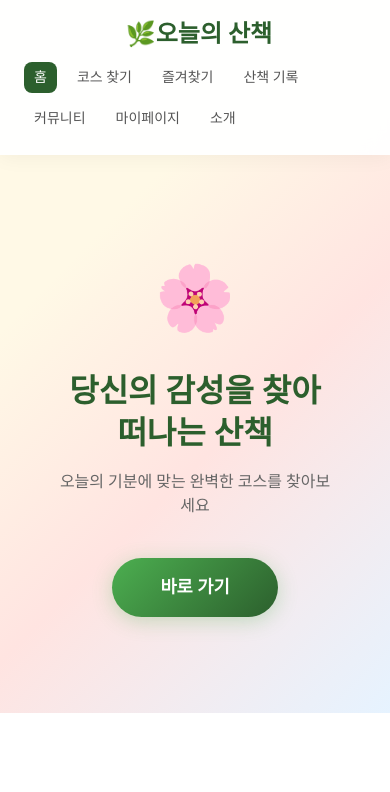
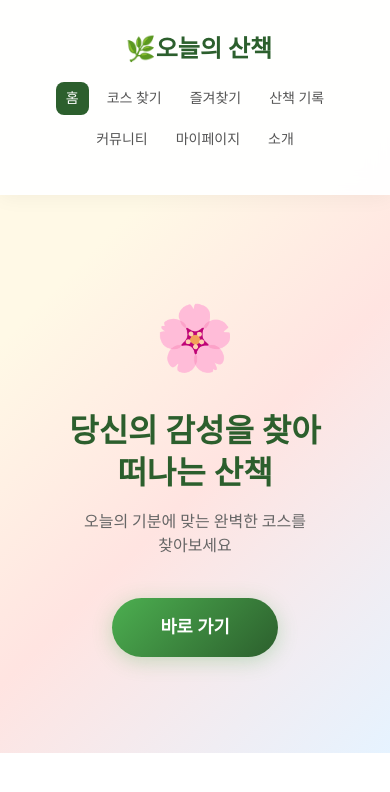
Before and after one commit to yewon71/web, a plain HTML site: page index.html in a window 390 px wide. Drawn offline with nearby package versions, Linux system fonts and the light colour scheme.

Commit message:
Update style.css

```diff
--- a/style.css
+++ b/style.css
@@ -1344,45 +1344,45 @@ cursor: pointer;}
 
 
     }
-/* 1. 헤더 내부 요소를 가로로 정렬 */
+/* --- 1. 본문 텍스트: 띄어쓰기 기준으로 줄바꿈 (떠-나는 방지) --- */
+body, p, span, div {
+    word-break: keep-all;
+    overflow-wrap: break-word;
+}
+
+/* --- 2. 기본 헤더 설정 (PC 버전: 한 줄 배열) --- */
 .header-content {
     display: flex;
-    justify-content: space-between; /* 로고는 왼쪽, 메뉴는 오른쪽 */
-    align-items: center;           /* 세로 중앙 정렬 */
-    flex-wrap: nowrap;             /* 줄바꿈 방지 */
-    overflow-x: hidden;            /* 삐져나가는 부분 숨김 */
+    justify-content: space-between;
+    align-items: center;
+    padding: 10px 20px;
 }
 
-/* 2. 네비게이션 메뉴 설정 */
 .nav {
     display: flex;
-    gap: 10px;                     /* 버튼 사이 간격 */
-    white-space: nowrap;           /* 글자가 두 줄로 되는 것 방지 */
+    gap: 15px;
 }
 
-/* 3. 모바일용 특별 설정 (화면이 768px보다 작을 때) */
+/* --- 3. 모바일 전용 설정 (화면 너비 768px 이하일 때만 적용) --- */
 @media (max-width: 768px) {
     .header-content {
-        flex-direction: column;    /* 모바일에서는 로고와 메뉴를 위아래로 배치 (선택사항) */
-        gap: 10px;
+        flex-direction: column; /* 로고를 위로, 메뉴를 아래로 배치 */
+        align-items: center;    /* 가운데 정렬 */
+        gap: 15px;              /* 로고와 메뉴 사이 간격 */
+        padding: 15px 10px;
     }
 
     .nav {
         display: flex;
-        overflow-x: auto;          /* 💡 핵심: 메뉴가 많으면 옆으로 밀어서 볼 수 있게 함 (스크롤) */
-        width: 100%;               /* 가로 꽉 차게 */
-        padding-bottom: 5px;
-        -webkit-overflow-scrolling: touch; /* 부드러운 스크롤 */
+        flex-wrap: wrap;       /* 💡 버튼이 많으면 다음 줄로 자연스럽게 넘어가게 함 */
+        justify-content: center; /* 메뉴 버튼들을 가운데로 모음 */
+        gap: 8px;              /* 버튼 사이 적당한 간격 */
     }
 
     .nav-button {
-        padding: 5px 10px;         /* 버튼 크기 살짝 줄임 */
-        font-size: 14px;           /* 글자 크기 살짝 줄임 */
-        flex-shrink: 0;            /* 버튼 크기가 찌그러지지 않게 함 */
-    }
-
-    /* 스크롤바 숨기기 (깔끔하게 보이기 위해) */
-    .nav::-webkit-scrollbar {
-        display: none;
+        font-size: 14px !important; /* 읽기 편한 글자 크기 유지 */
+        padding: 6px 10px !important;
+        white-space: nowrap !important; /* '즐겨찾기' 글자 안잘리게 고정 */
+        flex-shrink: 0;
     }
 }
```
